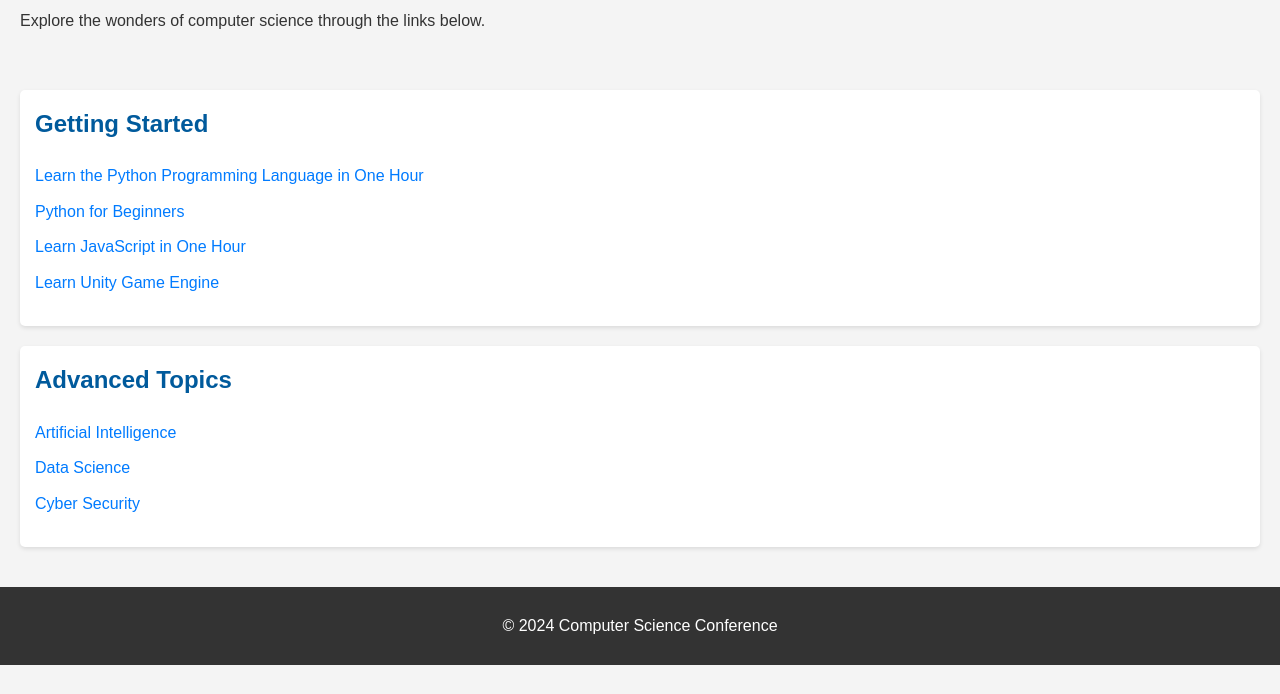
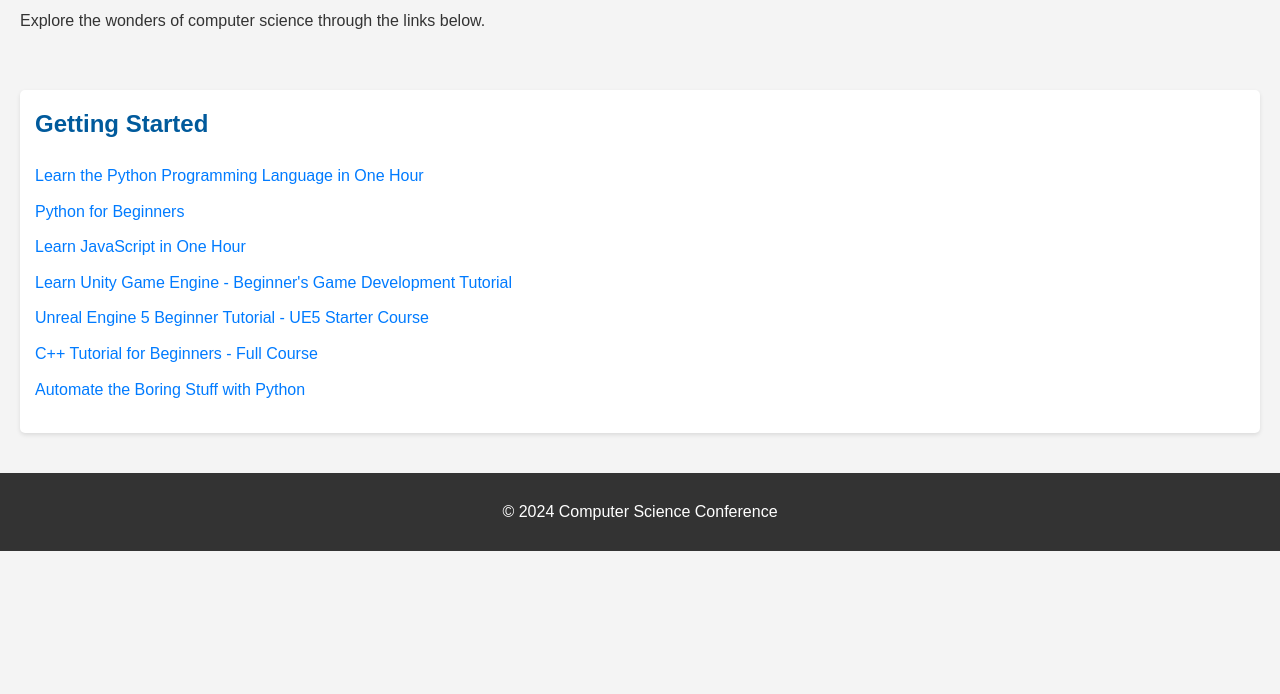
Before and after one commit to bradleyboswell/Big-Tide-Changemakers-Summit---Computer-Science, a plain HTML site: page index.html in a window 1280 px wide. Shown: the part 106-800 px from the top of the page. Drawn offline with Linux system fonts and the light colour scheme.

Commit message:
Update index.html

```diff
--- a/index.html
+++ b/index.html
@@ -18,18 +18,12 @@
                 <li><a href="https://youtu.be/kqtD5dpn9C8?si=iUYzq_Mw5gUwLbAV">Learn the Python Programming Language in One Hour</a></li>
                 <li><a href="https://youtu.be/b093aqAZiPU?si=6ToefJoP0x0bVyyI">Python for Beginners</a></li>
                 <li><a href="https://youtu.be/W6NZfCO5SIk?si=eTsjk_TnXw_SxYqF">Learn JavaScript in One Hour</a></li>
-                <li><a href="https://youtu.be/gB1F9G0JXOo?si=wbAurV0bOaPJokFC">Learn Unity Game Engine</a></li>
+                <li><a href="https://youtu.be/gB1F9G0JXOo?si=wbAurV0bOaPJokFC">Learn Unity Game Engine - Beginner's Game Development Tutorial</a></li>
+                <li><a href="https://youtu.be/k-zMkzmduqI?si=WUc2Aw32DkJn2MJG">Unreal Engine 5 Beginner Tutorial - UE5 Starter Course</a></li>
+                <li><a href="https://youtu.be/vLnPwxZdW4Y?si=c6OsASDSRu6NwmSQ">C++ Tutorial for Beginners - Full Course</a></li>
+                <li><a href="https://automatetheboringstuff.com/">Automate the Boring Stuff with Python</a></li>
             </ul>
         </section>
-        <section class="category">
-            <h2>Advanced Topics</h2>
-            <ul>
-                <li><a href="https://example.com/ai-basics">Artificial Intelligence</a></li>
-                <li><a href="https://example.com/data-science">Data Science</a></li>
-                <li><a href="https://example.com/cyber-security">Cyber Security</a></li>
-            </ul>
-        </section>
-        <!-- Add more categories and links as needed -->
     </main>
     <footer>
         <p>&copy; 2024 Computer Science Conference</p>
```
